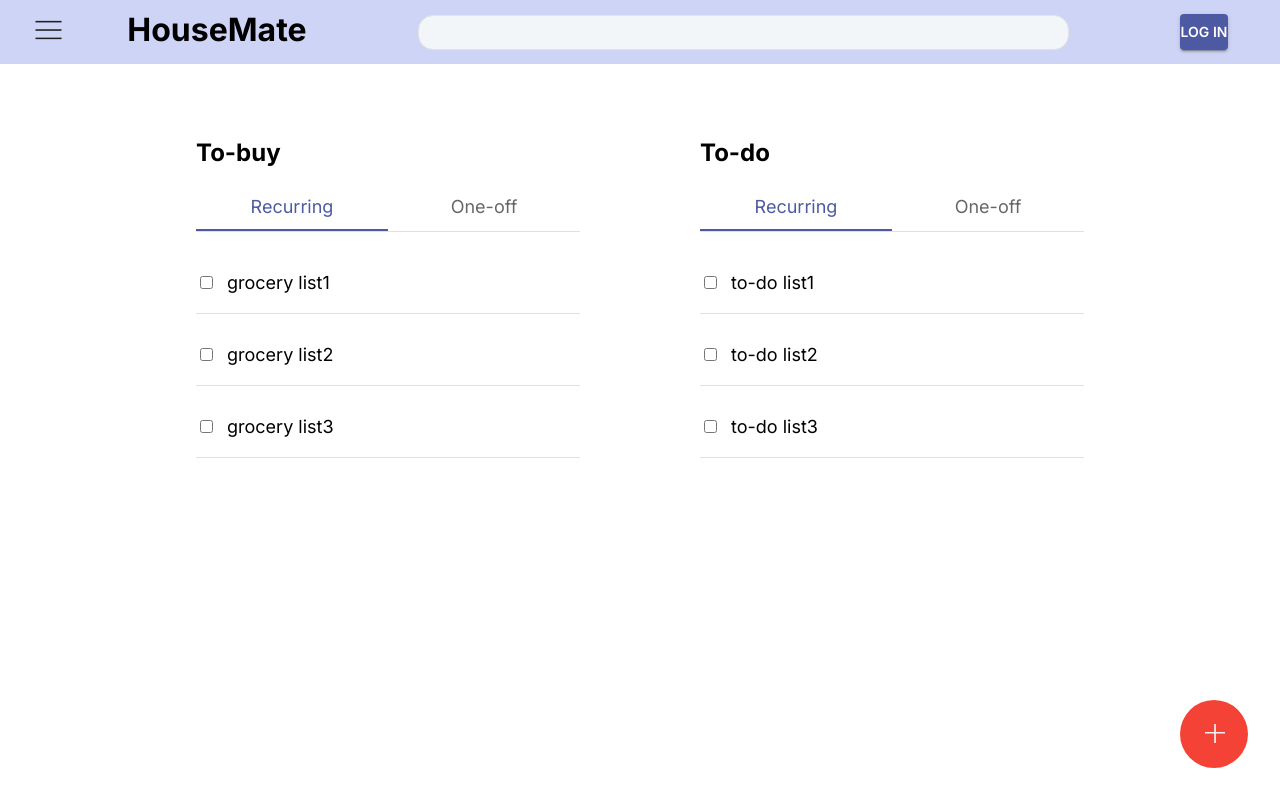
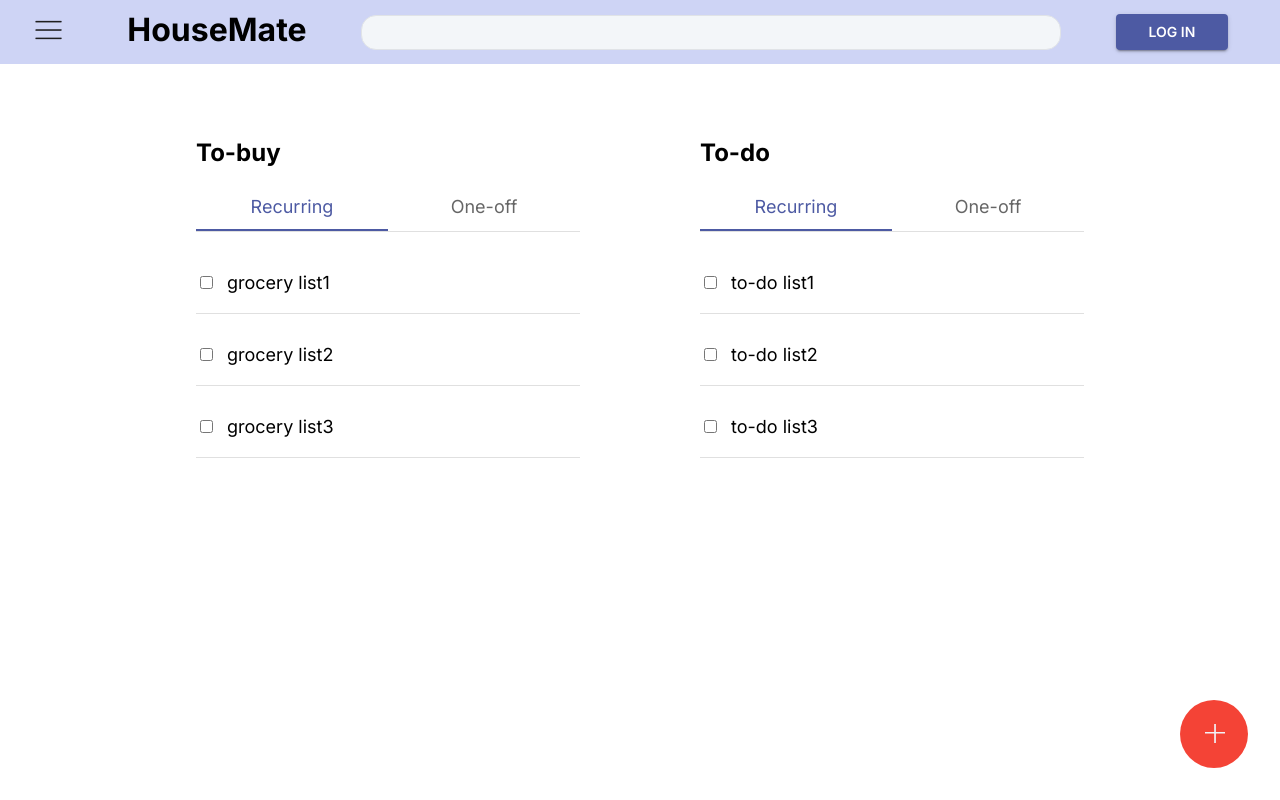
Before and after one commit to yublee71/WEB_HouseMate_FE, a React (Vite) app: page / in a window 1280 px wide. Built offline with nearby package versions, Linux system fonts and the light colour scheme; no server answers; some icons are missing.

Commit message:
fix: fix header sizing

```diff
--- a/src/components/header.jsx
+++ b/src/components/header.jsx
@@ -12,7 +12,6 @@ const StyledHeader = styled("header")(({ theme }) => ({
   gap: "2rem",
   padding: "2rem",
   height: "3rem",
-  width: "100vw",
   boxSizing: "border-box",
   [theme.breakpoints.down("sm")]: {
     gap: 0,
@@ -25,12 +24,11 @@ const StyledHeaderContent = styled("div")(({ theme }) => ({
   display: "flex",
   flexDirection: "row",
   justifyContent: "space-between",
-  width: "100%",
-  gap: "10%",
+  flexGrow: 1,
+  gap: "15px",
   alignItems: "center",
   margin: "0 20px",
   [theme.breakpoints.down("sm")]: {
-    gap: 0,
     margin: 0,
     justifyContent: "space-around",
   },
--- a/src/components/searchbar.jsx
+++ b/src/components/searchbar.jsx
@@ -13,7 +13,8 @@ const StyledInput = styled(InputBase)(({ theme }) => ({
   border: "1px solid",
   borderColor: "#E0E3E7",
   fontSize: 16,
-  width: "700px",
+  maxWidth: "700px",
+  flexGrow: 1,
   height: "35px",
   paddingLeft: "20px",
   paddingRight: "13px",
--- a/src/index.css
+++ b/src/index.css
@@ -5,10 +5,10 @@
   --color-grey-300: #b3b3b3;
   --color-red-100: #e44742;
   margin: 0;
-  min-height: 100vh;
 }
 
 #root {
+  width: 100vw;
   height: 100vh;
   display: flex;
   flex-direction: column;
@@ -17,14 +17,17 @@
 html,
 body {
   margin: 0;
-  width: 100%;
+  width: 100vw;
+  height: 100vh;
+  box-sizing: border-box;
 }
 
 main {
+  width: 100vw;
+  height: 100vh;
   flex: 1;
   display: flex;
   justify-content: space-around;
-  width: 100%;
   align-items: center;
 }
 
```
